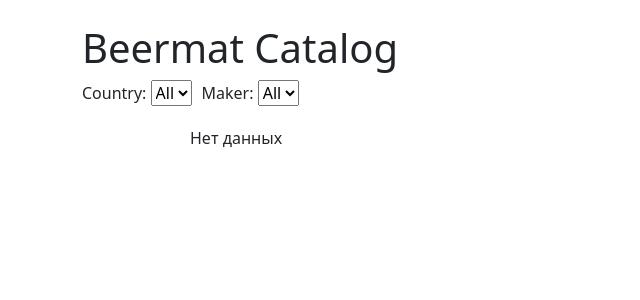
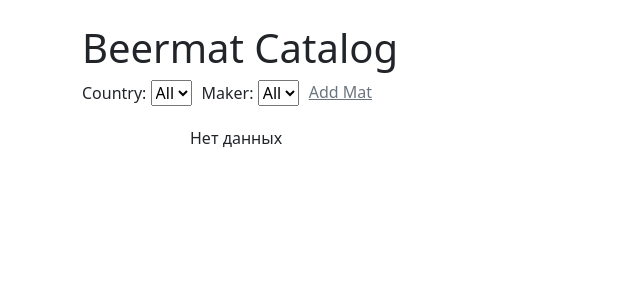
Before and after one commit to Fishhma/Beermat, a Django app: page /catalog in a window 1280 px wide. Shown: the part 73-373 px from the top of the page, without its empty margins (0-640 px from the left). Run offline with Django 5.2, Linux system fonts and the light colour scheme; data that the repository does not hold is empty.

Commit message:
Added a link for adding new beermats on the page 'catalog'

```diff
--- a/main/templates/main/catalog.html
+++ b/main/templates/main/catalog.html
@@ -26,6 +26,11 @@
                 {% endfor %}
             </select>
         </label>
+
+        <form method="post">
+            <a href="{% url 'add_mat' %}" class="link-secondary">Add Mat</a>
+        </form>
+
     </form>
 
     <!-- Каталог -->
--- a/main/urls.py
+++ b/main/urls.py
@@ -9,7 +9,8 @@ urlpatterns = [
     path('catalog', views.catalog, name='catalog'),
     path('my collection', views.my_collection, name='my collection'),
     path('profile', views.profile, name='profile'),
-    path('about', views.about, name='about')
+    path('about', views.about, name='about'),
+    path('add_mat', views.add_mat, name='add_mat')
 ]
 
 urlpatterns += static(settings.MEDIA_URL, document_root=settings.MEDIA_ROOT)
--- a/main/views.py
+++ b/main/views.py
@@ -24,6 +24,10 @@ def about(request):
     return render(request, 'main/about.html')
 
 
+def add_mat(request):
+    return render(request, 'main/add_mat.html')
+
+
 def catalog(request):
     beermats = BeermatForm.objects.all()
 
```
Also changed, not shown: main/templates/main/add_mat.html (added, +7 -0 lines), README.md.
